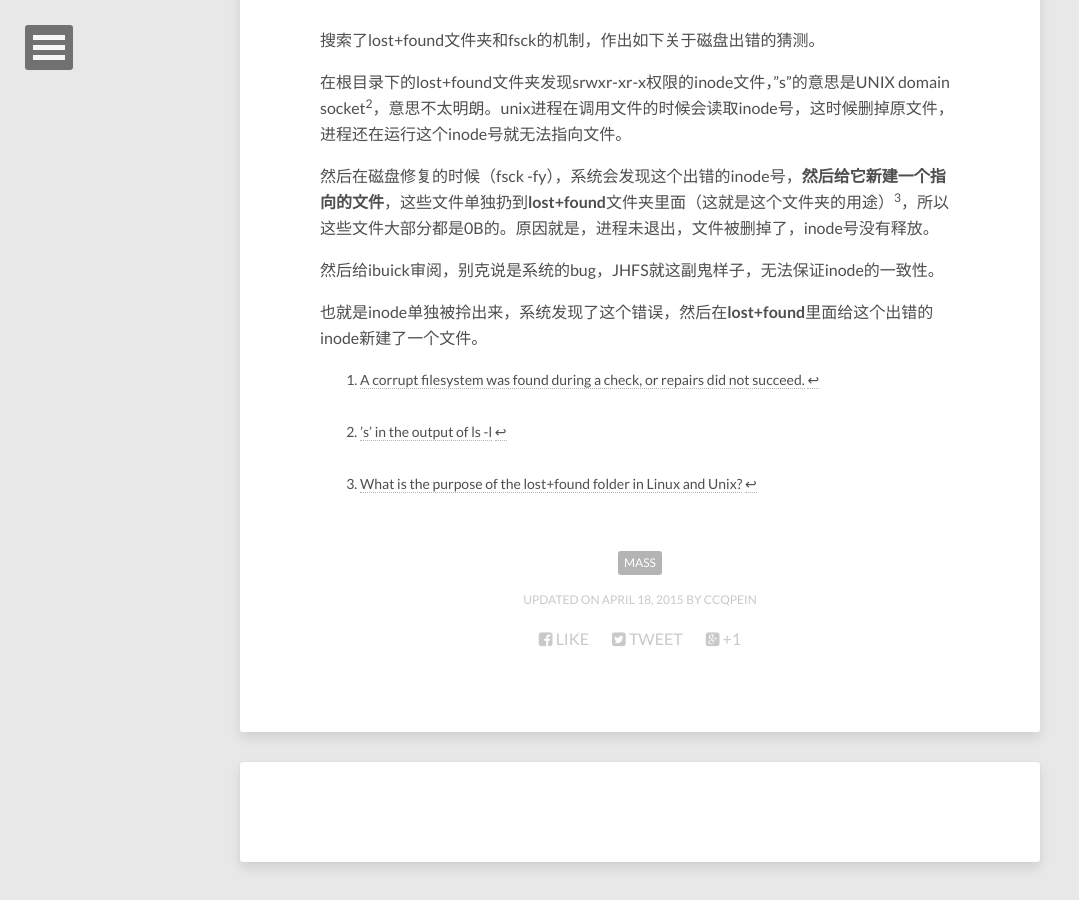
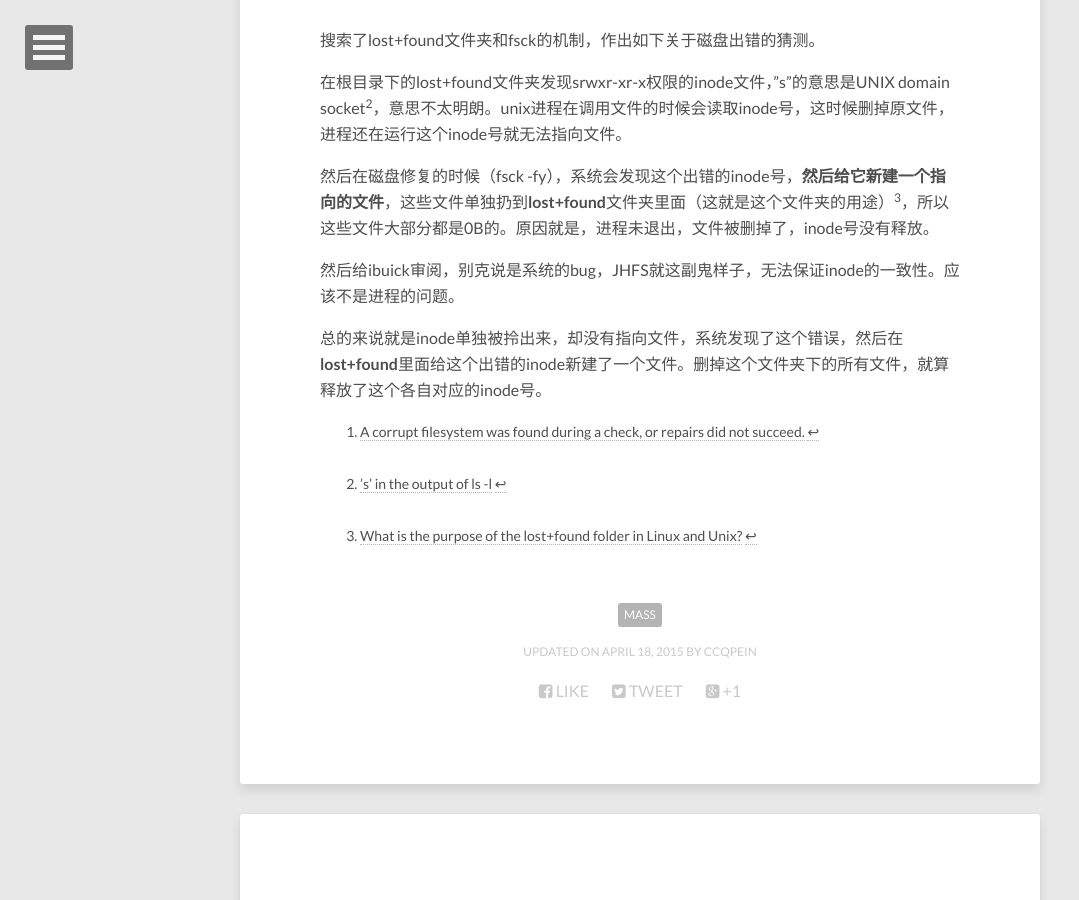
Before and after one commit to ccqpein/ccqpein.github.io, a Jekyll site: the page built from _posts/2015-04-18-OS X磁盘出错分析.md, in a window 1280 px wide and 900 px high, scrolled down 1114 px. Shown: the whole window, without its empty margins (0-1079 px from the left). Built offline with Jekyll 4.4.1, drawn with Linux system fonts in a browser that asks for light colours; nearby versions of some CDN libraries; comment, search, counter and statistics services are not loaded.

Commit message:
add some line

```diff
--- a/_posts/2015-04-18-OS X磁盘出错分析.md
+++ b/_posts/2015-04-18-OS X磁盘出错分析.md
@@ -25,9 +25,9 @@ tag: mass
 
 然后在磁盘修复的时候（fsck -fy），系统会发现这个出错的inode号，**然后给它新建一个指向的文件**，这些文件单独扔到**lost+found**文件夹里面（这就是这个文件夹的用途）[^lf]，所以这些文件大部分都是0B的。原因就是，进程未退出，文件被删掉了，inode号没有释放。
 
-然后给ibuick审阅，别克说是系统的bug，JHFS就这副鬼样子，无法保证inode的一致性。
+然后给ibuick审阅，别克说是系统的bug，JHFS就这副鬼样子，无法保证inode的一致性。应该不是进程的问题。
 
-也就是inode单独被拎出来，系统发现了这个错误，然后在**lost+found**里面给这个出错的inode新建了一个文件。
+总的来说就是inode单独被拎出来，却没有指向文件，系统发现了这个错误，然后在**lost+found**里面给这个出错的inode新建了一个文件。删掉这个文件夹下的所有文件，就算释放了这个各自对应的inode号。
 
 
 [^s]: ['s' in the output of ls -l](http://www.linuxquestions.org/questions/linux-general-1/'s'-in-the-output-of-ls-l-280071/)
```
